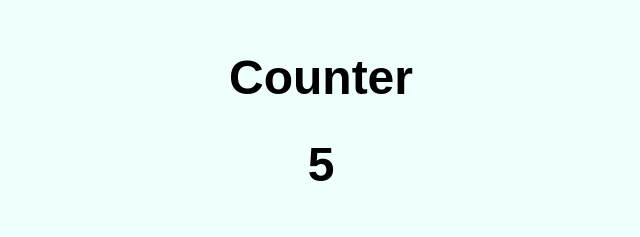
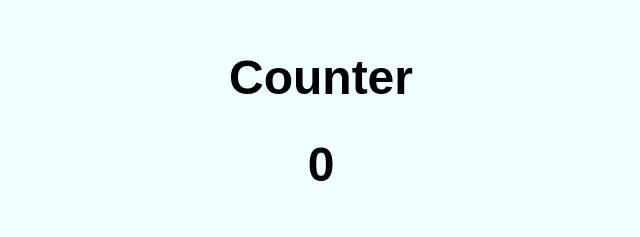
Before and after one commit to Sivakumarsahoo/Counter, a plain HTML site: page index.html in a window 1280 px wide. Shown: the part 227-464 px from the top of the page, 319-959 px from the left. Drawn offline with Linux system fonts and the light colour scheme.

Commit message:
Update index.html

```diff
--- a/index.html
+++ b/index.html
@@ -13,7 +13,7 @@
         <div class="container">
             <div class="heading">
                <h1 class="title">Counter</h1>
-               <h1 class="count">5</h1>
+               <h1 class="count">0</h1>
             </div>
             <div class="btn">
                <button>Decro</button>
```
